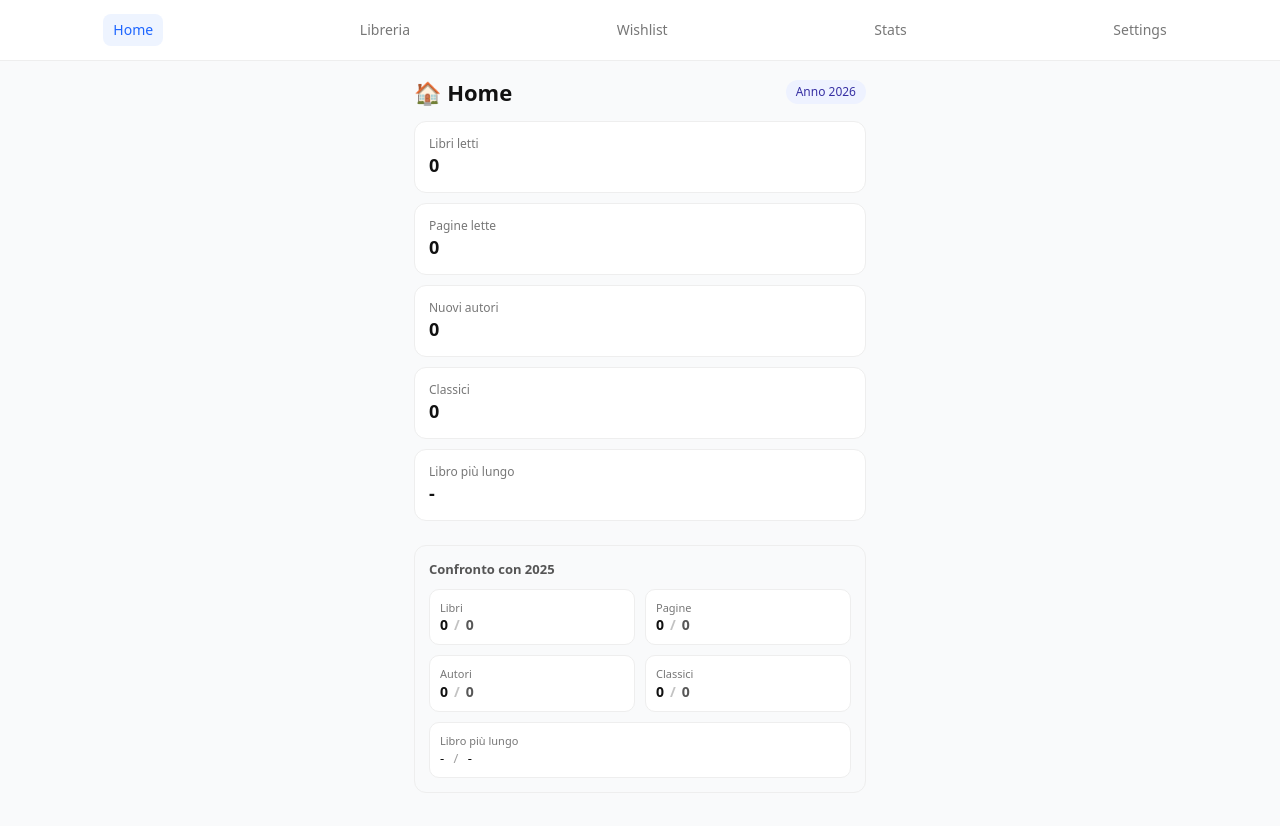
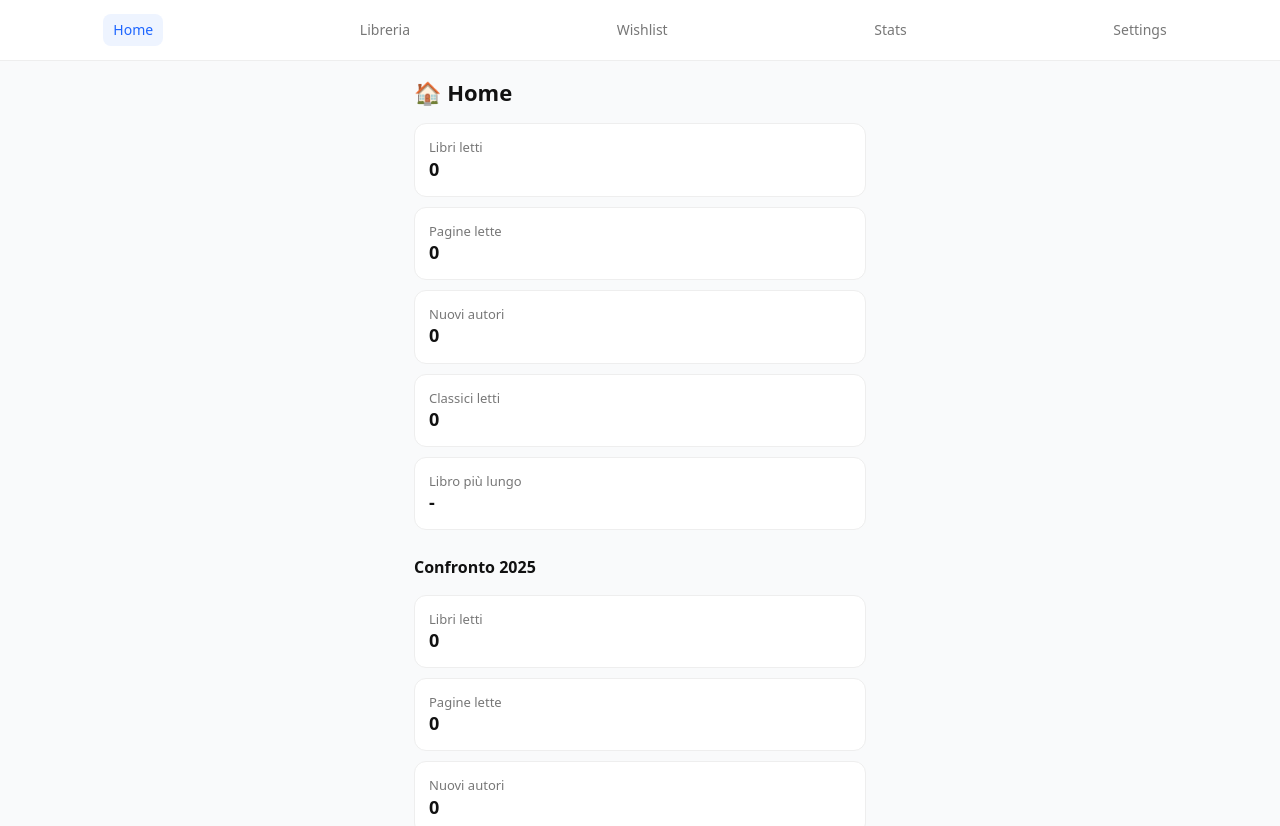
Before and after one commit to Lucaoldcc1991/reading-tracker, a React (Vite) app: page / in a window 1280 px wide. Shown: the top 826 px of the page. Built offline with nearby package versions, Linux system fonts and the light colour scheme.

Commit message:
Miglioria 1.5 app

```diff
--- a/src/components/BookForm.tsx
+++ b/src/components/BookForm.tsx
@@ -12,11 +12,8 @@ type Book = {
   publicationYear?: number
   readingMonth?: number
   readingYear?: number
+  isClassic?: boolean
 }
-
-/* =========================
-   GENERI
-========================= */
 
 const GENRES = [
   'Giallo/Noir/Legal',
@@ -26,59 +23,20 @@ const GENRES = [
   'Narrativa per ragazzi',
   'Saggio',
   'Fumetto',
-  'Storico/Autobiografico',
+  'Storico/Di formazione/Autobiografico',
   'Fantascienza',
   'Fantasy',
   'Avventura',
   'Distopico'
 ]
 
-/* =========================
-   MESI
-========================= */
-
 const MONTHS = [
-  'Gennaio',
-  'Febbraio',
-  'Marzo',
-  'Aprile',
-  'Maggio',
-  'Giugno',
-  'Luglio',
-  'Agosto',
-  'Settembre',
-  'Ottobre',
-  'Novembre',
-  'Dicembre'
+  'Gennaio','Febbraio','Marzo','Aprile','Maggio','Giugno',
+  'Luglio','Agosto','Settembre','Ottobre','Novembre','Dicembre'
 ]
 
-/* =========================
-   PAESI (semplificato ma completo UI)
-   (ISO standard + nomi leggibili)
-========================= */
-
 const COUNTRIES = [
-  'Italia',
-  'Stati Uniti',
-  'Regno Unito',
-  'Francia',
-  'Germania',
-  'Spagna',
-  'Giappone',
-  'Cina',
-  'Corea del Sud',
-  'Russia',
-  'Brasile',
-  'Canada',
-  'Australia',
-  'India',
-  'Messico',
-  'Svezia',
-  'Norvegia',
-  'Paesi Bassi',
-  'Portogallo',
-  'Grecia',
-  'Altro'
+  'Italia','Francia','Germania','Spagna','Regno Unito','USA','Giappone'
 ]
 
 export default function BookForm({
@@ -97,6 +55,7 @@ export default function BookForm({
   const [publicationYear, setPublicationYear] = useState<number | ''>('')
   const [readingMonth, setReadingMonth] = useState<number | ''>('')
   const [readingYear, setReadingYear] = useState<number | ''>('')
+  const [isClassic, setIsClassic] = useState(false)
 
   useEffect(() => {
     if (book) {
@@ -109,6 +68,7 @@ export default function BookForm({
       setPublicationYear(book.publicationYear || '')
       setReadingMonth(book.readingMonth || '')
       setReadingYear(book.readingYear || '')
+      setIsClassic(book.isClassic || false)
     }
   }, [book])
 
@@ -122,6 +82,7 @@ export default function BookForm({
       series,
       country,
       pages,
+      isClassic,
       publicationYear: publicationYear || undefined,
       readingMonth: readingMonth || undefined,
       readingYear: readingYear || undefined
@@ -146,121 +107,73 @@ export default function BookForm({
           {book ? 'Modifica libro' : 'Aggiungi libro'}
         </h3>
 
-        <input
-          style={styles.input}
-          placeholder="Titolo"
-          value={title}
-          onChange={(e) => setTitle(e.target.value)}
-        />
+        <input style={styles.input} placeholder="Titolo"
+          value={title} onChange={(e) => setTitle(e.target.value)} />
 
-        <input
-          style={styles.input}
-          placeholder="Autore"
-          value={author}
-          onChange={(e) => setAuthor(e.target.value)}
-        />
+        <input style={styles.input} placeholder="Autore"
+          value={author} onChange={(e) => setAuthor(e.target.value)} />
 
-        {/* GENERE */}
-        <select
-          style={styles.input}
+        <select style={styles.input}
           value={genre}
-          onChange={(e) => setGenre(e.target.value)}
-        >
-          <option value="">Seleziona genere</option>
+          onChange={(e) => setGenre(e.target.value)}>
+          <option value="">Genere</option>
           {GENRES.map((g) => (
-            <option key={g} value={g}>
-              {g}
-            </option>
+            <option key={g} value={g}>{g}</option>
           ))}
         </select>
 
-        {/* SERIE */}
-        <input
-          style={styles.input}
-          placeholder="Serie (opzionale)"
-          value={series}
-          onChange={(e) => setSeries(e.target.value)}
-        />
+        <input style={styles.input} placeholder="Serie (opzionale)"
+          value={series} onChange={(e) => setSeries(e.target.value)} />
 
-        {/* PAESE */}
-        <select
-          style={styles.input}
+        <select style={styles.input}
           value={country}
-          onChange={(e) => setCountry(e.target.value)}
-        >
-          <option value="">Seleziona paese</option>
+          onChange={(e) => setCountry(e.target.value)}>
+          <option value="">Paese</option>
           {COUNTRIES.map((c) => (
-            <option key={c} value={c}>
-              {c}
-            </option>
+            <option key={c} value={c}>{c}</option>
           ))}
         </select>
 
-        {/* PAGINE */}
-        <input
-          style={styles.input}
-          type="number"
-          placeholder="Pagine"
-          value={pages}
-          onChange={(e) => setPages(Number(e.target.value))}
-        />
+        <input style={styles.input} type="number" placeholder="Pagine"
+          value={pages} onChange={(e) => setPages(Number(e.target.value))} />
 
-        {/* ANNO PUBBLICAZIONE */}
-        <input
-          style={styles.input}
-          type="number"
-          placeholder="Anno pubblicazione"
+        <input style={styles.input} type="number" placeholder="Anno pubblicazione"
           value={publicationYear}
-          onChange={(e) =>
-            setPublicationYear(Number(e.target.value))
-          }
-        />
+          onChange={(e) => setPublicationYear(Number(e.target.value))} />
 
-        {/* MESE LETTURA */}
-        <select
-          style={styles.input}
+        <select style={styles.input}
           value={readingMonth}
-          onChange={(e) =>
-            setReadingMonth(Number(e.target.value))
-          }
-        >
+          onChange={(e) => setReadingMonth(Number(e.target.value))}>
           <option value="">Mese lettura</option>
           {MONTHS.map((m, i) => (
-            <option key={m} value={i + 1}>
-              {m}
-            </option>
+            <option key={m} value={i + 1}>{m}</option>
           ))}
         </select>
 
-        {/* ANNO LETTURA */}
-        <input
-          style={styles.input}
-          type="number"
-          placeholder="Anno lettura"
+        <input style={styles.input} type="number" placeholder="Anno lettura"
           value={readingYear}
-          onChange={(e) =>
-            setReadingYear(Number(e.target.value))
-          }
-        />
+          onChange={(e) => setReadingYear(Number(e.target.value))} />
+
+        {/* ⭐ CLASSICO */}
+        <label style={styles.checkboxRow}>
+          <input
+            type="checkbox"
+            checked={isClassic}
+            onChange={(e) => setIsClassic(e.target.checked)}
+          />
+          <span>Classico</span>
+        </label>
 
         <div style={styles.actions}>
-          <button onClick={onClose} style={styles.cancel}>
-            Annulla
-          </button>
-
-          <button onClick={save} style={styles.save}>
-            Salva
-          </button>
+          <button onClick={onClose} style={styles.cancel}>Annulla</button>
+          <button onClick={save} style={styles.save}>Salva</button>
         </div>
       </div>
     </div>
   )
 }
 
-/* =========================
-   STILI
-========================= */
-
+/* STILI */
 const styles: Record<string, React.CSSProperties> = {
   overlay: {
     position: 'fixed',
@@ -268,8 +181,7 @@ const styles: Record<string, React.CSSProperties> = {
     background: 'rgba(0,0,0,0.35)',
     display: 'flex',
     justifyContent: 'center',
-    alignItems: 'center',
-    padding: '10px'
+    alignItems: 'center'
   },
   modal: {
     background: '#fff',
@@ -281,14 +193,18 @@ const styles: Record<string, React.CSSProperties> = {
     flexDirection: 'column',
     gap: '10px'
   },
-  title: {
-    fontSize: '16px',
-    fontWeight: 600
-  },
+  title: { fontSize: '16px', fontWeight: 600 },
   input: {
     padding: '10px',
     borderRadius: '8px',
     border: '1px solid #ddd'
+  },
+  checkboxRow: {
+    display: 'flex',
+    alignItems: 'center',
+    gap: '8px',
+    fontSize: '14px',
+    marginTop: '4px'
   },
   actions: {
     display: 'flex',
--- a/src/pages/Home.tsx
+++ b/src/pages/Home.tsx
@@ -6,7 +6,6 @@ type Book = {
   author: string
   pages: number
   readingYear?: number
-  isClassic?: boolean
 }
 
 export default function Home() {
@@ -26,152 +25,117 @@ export default function Home() {
 
   const readBooks = books.filter((b) => b.readingYear)
 
-  const thisYearBooks = readBooks.filter(
+  const booksThisYear = readBooks.filter(
     (b) => b.readingYear === currentYear
   )
 
-  const lastYearBooks = readBooks.filter(
+  const booksLastYear = readBooks.filter(
     (b) => b.readingYear === previousYear
   )
 
-  const sumPages = (arr: Book[]) =>
-    arr.reduce((sum, b) => sum + (b.pages || 0), 0)
-
-  const thisYearPages = sumPages(thisYearBooks)
-  const lastYearPages = sumPages(lastYearBooks)
-
-  const newAuthorsThisYear = new Set(
-    thisYearBooks.map((b) => b.author)
+  const pagesThisYear = booksThisYear.reduce(
+    (sum, b) => sum + (b.pages || 0),
+    0
   )
 
-  const newAuthorsLastYear = new Set(
-    lastYearBooks.map((b) => b.author)
+  const pagesLastYear = booksLastYear.reduce(
+    (sum, b) => sum + (b.pages || 0),
+    0
   )
 
-  const longestThisYear = [...thisYearBooks].sort(
+  const authorsThisYear = new Set(
+    booksThisYear.map((b) => b.author)
+  )
+
+  const authorsLastYears = new Set(
+    readBooks
+      .filter((b) => b.readingYear && b.readingYear < currentYear)
+      .map((b) => b.author)
+  )
+
+  const newAuthorsThisYear = [...authorsThisYear].filter(
+    (a) => !authorsLastYears.has(a)
+  )
+
+  const classicsThisYear = booksThisYear.filter(
+    (b: any) => b.isClassic
+  )
+
+  /* ✅ ORA USATO IN UI */
+  const longestThisYear = [...booksThisYear].sort(
     (a, b) => (b.pages || 0) - (a.pages || 0)
   )[0]
 
-  const longestLastYear = [...lastYearBooks].sort(
-    (a, b) => (b.pages || 0) - (a.pages || 0)
-  )[0]
-
-  const classicsThisYear = thisYearBooks.filter(
-    (b) => b.isClassic
-  )
-
-  const classicsLastYear = lastYearBooks.filter(
-    (b) => b.isClassic
-  )
-
   return (
     <div style={styles.container}>
-      {/* HEADER */}
-      <div style={styles.header}>
-        <h2 style={styles.title}>🏠 Home</h2>
-        <div style={styles.yearBadge}>Anno {currentYear}</div>
-      </div>
+      <h2 style={styles.title}>🏠 Home</h2>
 
       {/* KPI ANNO CORRENTE */}
       <div style={styles.grid}>
-        <Card title="Libri letti" value={thisYearBooks.length} />
-        <Card title="Pagine lette" value={thisYearPages} />
-        <Card title="Nuovi autori" value={newAuthorsThisYear.size} />
-        <Card title="Classici" value={classicsThisYear.length} />
+        <Card title="Libri letti" value={booksThisYear.length} />
+
+        <Card title="Pagine lette" value={pagesThisYear} />
+
+        <Card
+          title="Nuovi autori"
+          value={newAuthorsThisYear.length}
+        />
+
+        <Card
+          title="Classici letti"
+          value={classicsThisYear.length}
+        />
+
         <Card
           title="Libro più lungo"
           value={
             longestThisYear
-              ? `${longestThisYear.title} (${longestThisYear.pages} pagine)`
+              ? `${longestThisYear.title} - ${longestThisYear.author} (${longestThisYear.pages})`
               : '-'
           }
         />
       </div>
 
       {/* CONFRONTO ANNO PRECEDENTE */}
-      <div style={styles.compareBox}>
-        <div style={styles.compareHeader}>
-          Confronto con {previousYear}
-        </div>
+      <h3 style={styles.subTitle}>
+        Confronto {previousYear}
+      </h3>
 
-        <div style={styles.compareGrid}>
-          <MiniCard
-            label="Libri"
-            a={thisYearBooks.length}
-            b={lastYearBooks.length}
-          />
-          <MiniCard
-            label="Pagine"
-            a={thisYearPages}
-            b={lastYearPages}
-          />
-          <MiniCard
-            label="Autori"
-            a={newAuthorsThisYear.size}
-            b={newAuthorsLastYear.size}
-          />
-          <MiniCard
-            label="Classici"
-            a={classicsThisYear.length}
-            b={classicsLastYear.length}
-          />
+      <div style={styles.grid}>
+        <Card title="Libri letti" value={booksLastYear.length} />
 
-          <div style={styles.fullRow}>
-            <div style={styles.longestLabel}>
-              Libro più lungo
-            </div>
-            <div style={styles.longestValue}>
-              {longestThisYear?.title || '-'} <span style={{ opacity: 0.4, margin: '0 6px' }}>/</span> {longestLastYear?.title || '-'}
-            </div>
-          </div>
-        </div>
+        <Card title="Pagine lette" value={pagesLastYear} />
+
+        <Card
+          title="Nuovi autori"
+          value={authorsLastYears.size}
+        />
+
+        <Card
+          title="Classici letti"
+          value={booksLastYear.filter((b: any) => b.isClassic).length}
+        />
       </div>
     </div>
   )
 }
 
-/* =========================
-   COMPONENTI
-========================= */
-
-function Card({ title, value }: any) {
+/* CARD */
+function Card({ title, value }: { title: string; value: any }) {
   return (
     <div style={styles.card}>
-      <div style={styles.cardTitle}>{title}</div>
-      <div style={styles.cardValue}>{value}</div>
+      <p style={styles.cardTitle}>{title}</p>
+      <p style={styles.cardValue}>{value}</p>
     </div>
   )
 }
 
-function MiniCard({ label, a, b }: any) {
-  return (
-    <div style={styles.miniCard}>
-      <div style={styles.miniLabel}>{label}</div>
-
-      <div style={styles.miniValue}>
-        <span>{a}</span>
-        <span style={{ opacity: 0.25, margin: '0 6px' }}>/</span>
-        <span style={{ opacity: 0.7 }}>{b}</span>
-      </div>
-    </div>
-  )
-}
-
-/* =========================
-   STILI
-========================= */
-
+/* STILI */
 const styles: Record<string, React.CSSProperties> = {
   container: {
     display: 'flex',
     flexDirection: 'column',
-    gap: '14px'
-  },
-
-  header: {
-    display: 'flex',
-    justifyContent: 'space-between',
-    alignItems: 'center'
+    gap: '16px'
   },
 
   title: {
@@ -179,12 +143,10 @@ const styles: Record<string, React.CSSProperties> = {
     fontWeight: 700
   },
 
-  yearBadge: {
-    fontSize: '12px',
-    padding: '4px 10px',
-    borderRadius: '999px',
-    background: '#eef2ff',
-    color: '#3730a3'
+  subTitle: {
+    fontSize: '16px',
+    fontWeight: 600,
+    marginTop: '10px'
   },
 
   grid: {
@@ -200,68 +162,12 @@ const styles: Record<string, React.CSSProperties> = {
   },
 
   cardTitle: {
-    fontSize: '12px',
+    fontSize: '13px',
     color: '#777'
   },
 
   cardValue: {
     fontSize: '18px',
     fontWeight: 600
-  },
-
-  compareBox: {
-    marginTop: '10px',
-    padding: '14px',
-    borderRadius: '12px',
-    background: '#f9fafb',
-    border: '1px solid #eee'
-  },
-
-  compareHeader: {
-    fontSize: '13px',
-    fontWeight: 600,
-    marginBottom: '10px',
-    color: '#555'
-  },
-
-  compareGrid: {
-    display: 'grid',
-    gridTemplateColumns: '1fr 1fr',
-    gap: '10px'
-  },
-
-  miniCard: {
-    padding: '10px',
-    borderRadius: '10px',
-    background: '#fff',
-    border: '1px solid #eee'
-  },
-
-  miniLabel: {
-    fontSize: '11px',
-    color: '#777'
-  },
-
-  miniValue: {
-    fontSize: '14px',
-    fontWeight: 600
-  },
-
-  fullRow: {
-    gridColumn: '1 / -1',
-    padding: '10px',
-    borderRadius: '10px',
-    background: '#fff',
-    border: '1px solid #eee'
-  },
-
-  longestLabel: {
-    fontSize: '11px',
-    color: '#777'
-  },
-
-  longestValue: {
-    fontSize: '13px',
-    fontWeight: 500
   }
 }
--- a/src/pages/Stats.tsx
+++ b/src/pages/Stats.tsx
@@ -9,6 +9,7 @@ type Book = {
   country?: string
   pages: number
   readingYear?: number
+  isClassic?: boolean
 }
 
 export default function Stats() {
@@ -28,9 +29,7 @@ export default function Stats() {
 
   const years = Array.from(
     new Set(readBooks.map((b) => b.readingYear))
-  )
-    .filter(Boolean)
-    .sort((a, b) => (b as number) - (a as number))
+  ).sort((a, b) => (b as number) - (a as number))
 
   const filteredBooks =
     yearFilter === 'all'
@@ -47,24 +46,40 @@ export default function Stats() {
   )
 
   /* =========================
+     CLASSICI
+  ========================= */
+
+  const classicsCount = filteredBooks.filter(
+    (b) => b.isClassic
+  ).length
+
+  /* =========================
+     LIBRO PIÙ LUNGO
+  ========================= */
+
+  const longestBook = [...filteredBooks].sort(
+    (a, b) => (b.pages || 0) - (a.pages || 0)
+  )[0]
+
+  /* =========================
      AUTORI
   ========================= */
 
   const authorsMap: Record<string, number> = {}
 
   filteredBooks.forEach((b) => {
-    if (!b.author) return
-    authorsMap[b.author] = (authorsMap[b.author] || 0) + 1
+    authorsMap[b.author] =
+      (authorsMap[b.author] || 0) + 1
   })
 
   const topAuthors = Object.entries(authorsMap).sort(
     (a, b) => b[1] - a[1]
   )
 
-  const maxAuthorValue =
-    topAuthors.length > 0
-      ? Math.max(...topAuthors.map((a) => a[1]))
-      : 1
+  const maxAuthorValue = Math.max(
+    ...topAuthors.map((a) => a[1]),
+    1
+  )
 
   /* =========================
      GENERI
@@ -73,8 +88,8 @@ export default function Stats() {
   const genresMap: Record<string, number> = {}
 
   filteredBooks.forEach((b) => {
-    if (!b.genre) return
-    genresMap[b.genre] = (genresMap[b.genre] || 0) + 1
+    genresMap[b.genre] =
+      (genresMap[b.genre] || 0) + 1
   })
 
   const genresList = Object.entries(genresMap).sort(
@@ -101,6 +116,7 @@ export default function Stats() {
     <div style={styles.container}>
       <h2 style={styles.title}>📊 Statistiche</h2>
 
+      {/* FILTRO ANNO */}
       <select
         value={yearFilter}
         onChange={(e) => setYearFilter(e.target.value)}
@@ -108,7 +124,7 @@ export default function Stats() {
       >
         <option value="all">Tutti gli anni</option>
         {years.map((y) => (
-          <option key={String(y)} value={String(y)}>
+          <option key={y} value={String(y)}>
             {y}
           </option>
         ))}
@@ -125,9 +141,23 @@ export default function Stats() {
           <p style={styles.kpiLabel}>Pagine</p>
           <p style={styles.kpiValue}>{totalPages}</p>
         </div>
+
+        <div style={styles.kpiCard}>
+          <p style={styles.kpiLabel}>Classici</p>
+          <p style={styles.kpiValue}>{classicsCount}</p>
+        </div>
+
+        <div style={styles.kpiCard}>
+          <p style={styles.kpiLabel}>Libro più lungo</p>
+          <p style={styles.kpiValue}>
+            {longestBook
+              ? `${longestBook.title} - ${longestBook.author} (${longestBook.pages})`
+              : '-'}
+          </p>
+        </div>
       </div>
 
-      {/* AUTORI */}
+      {/* LEADERBOARD AUTORI */}
       <div style={styles.section}>
         <h3 style={styles.sectionTitle}>🏆 Autori</h3>
 
@@ -151,7 +181,7 @@ export default function Stats() {
         ))}
       </div>
 
-      {/* PAESI */}
+      {/* NAZIONI */}
       <div style={styles.section}>
         <h3 style={styles.sectionTitle}>🌍 Paesi</h3>
 
@@ -180,9 +210,9 @@ export default function Stats() {
   )
 }
 
-/* FLAGS */
+/* FLAG */
 function getFlag(country?: string) {
-  switch ((country || '').toLowerCase()) {
+  switch (country?.toLowerCase()) {
     case 'italia':
     case 'italy':
       return '🇮🇹'
@@ -194,7 +224,6 @@ function getFlag(country?: string) {
       return '🇺🇸'
     case 'regno unito':
     case 'uk':
-    case 'inghilterra':
       return '🇬🇧'
     case 'giappone':
     case 'japan':
@@ -206,49 +235,42 @@ function getFlag(country?: string) {
 
 /* STILI */
 const styles: Record<string, React.CSSProperties> = {
-  container: {
-    display: 'flex',
-    flexDirection: 'column',
-    gap: '12px'
-  },
-  title: {
-    fontSize: '22px',
-    fontWeight: 700
-  },
+  container: { display: 'flex', flexDirection: 'column', gap: '12px' },
+
+  title: { fontSize: '22px', fontWeight: 700 },
+
   select: {
     padding: '10px',
     borderRadius: '10px',
     border: '1px solid #ddd'
   },
+
   kpiGrid: {
     display: 'grid',
     gridTemplateColumns: '1fr 1fr',
     gap: '10px'
   },
+
   kpiCard: {
     padding: '14px',
     borderRadius: '14px',
     border: '1px solid #eee',
     background: '#fff'
   },
-  kpiLabel: {
-    fontSize: '12px',
-    color: '#777'
-  },
-  kpiValue: {
-    fontSize: '18px',
-    fontWeight: 700
-  },
+
+  kpiLabel: { fontSize: '12px', color: '#777' },
+
+  kpiValue: { fontSize: '18px', fontWeight: 700 },
+
   section: {
     display: 'flex',
     flexDirection: 'column',
     gap: '8px',
     marginTop: '10px'
   },
-  sectionTitle: {
-    fontSize: '14px',
-    fontWeight: 600
-  },
+
+  sectionTitle: { fontSize: '14px', fontWeight: 600 },
+
   row: {
     display: 'flex',
     alignItems: 'center',
@@ -256,6 +278,7 @@ const styles: Record<string, React.CSSProperties> = {
     gap: '10px',
     fontSize: '13px'
   },
+
   barWrap: {
     flex: 1,
     height: '6px',
@@ -263,17 +286,20 @@ const styles: Record<string, React.CSSProperties> = {
     borderRadius: '999px',
     overflow: 'hidden'
   },
+
   bar: {
     height: '100%',
     background: '#6366f1',
     borderRadius: '999px'
   },
+
   badge: {
     background: '#eef2ff',
     padding: '2px 8px',
     borderRadius: '999px',
     fontSize: '12px'
   },
+
   countryRow: {
     display: 'flex',
     justifyContent: 'space-between',
```
